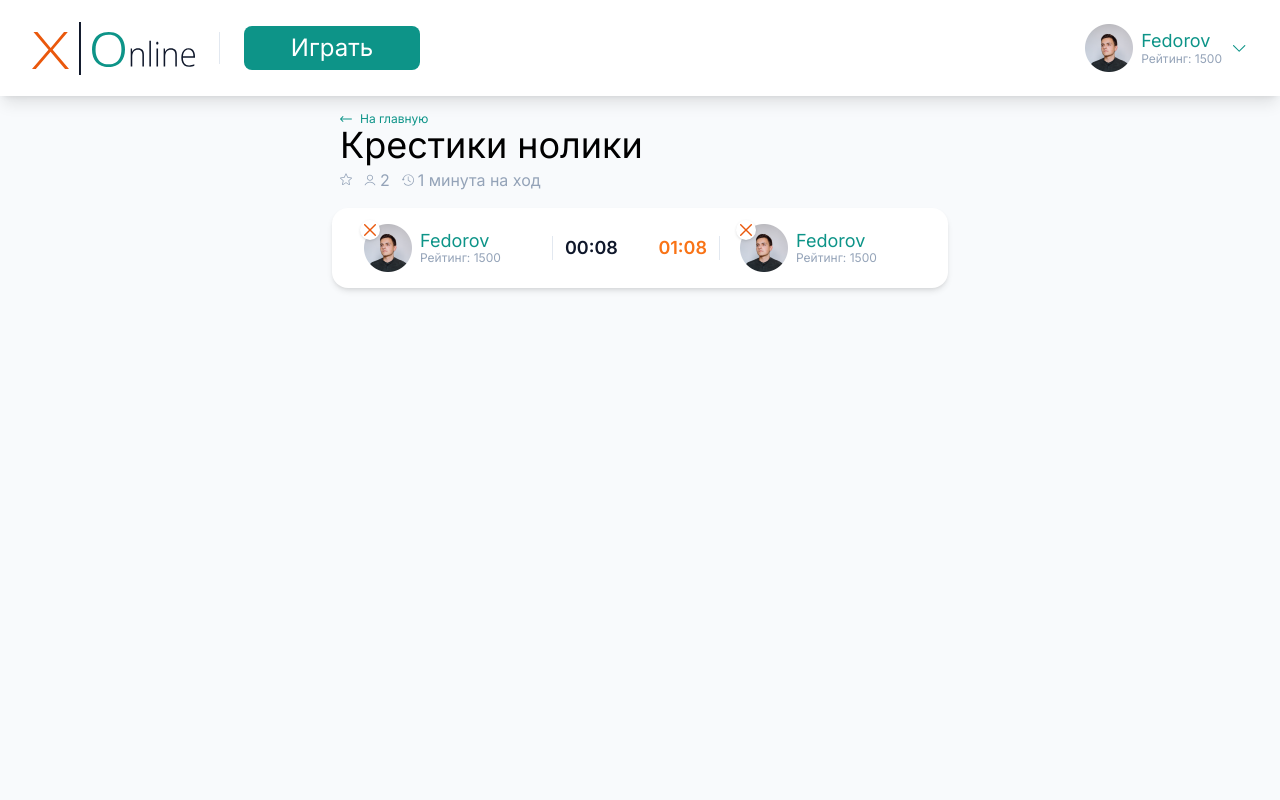
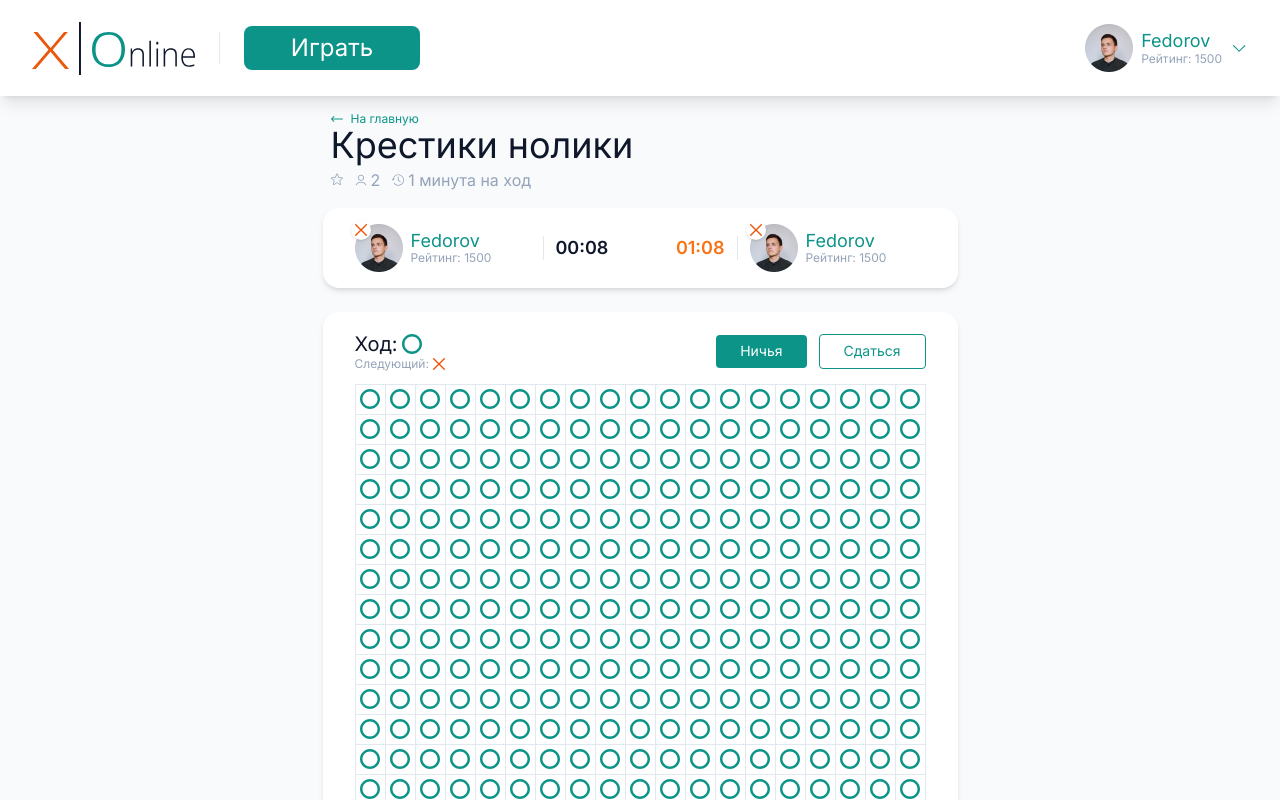
Before and after one commit to Sem4eZ/tic-tac-toe-onlive-version, a Next.js app: page / in a window 1280 px wide. Shown: the top 800 px of the page. Built offline with nearby package versions, Linux system fonts and the light colour scheme.

Commit message:
add: uikit, gameField

```diff
--- /dev/null
+++ b/components/game/game-field.jsx
@@ -0,0 +1,45 @@
+import clsx from "clsx";
+import { ZeroIcon } from "./icons/zero-icon";
+import { CrossIcon } from "./icons/cross-icon";
+import { UiButton } from "../uikit/ui-button";
+
+const cells = new Array(19 * 19).fill(null);
+
+export function GameField({ className }) {
+  return (
+    <div
+      className={clsx(
+        className,
+        "bg-white rounded-2xl shadow-md pt-5 pb-7 px-8",
+      )}
+    >
+      <div className="flex gap-3 items-center">
+        <div className="mr-auto">
+          <div className="flex items-center gap-1 text-xl leading-tight ">
+            Ход: <ZeroIcon className="w-5 h-5" />
+          </div>
+          <div className="flex items-center gap-1 text-xs text-slate-400">
+            Следующий: <CrossIcon />
+          </div>
+        </div>
+        <UiButton size="md" variant="primary">
+          Ничья
+        </UiButton>
+        <UiButton size="md" variant="outline">
+          Сдаться
+        </UiButton>
+      </div>
+
+      <div className="grid grid-cols-[repeat(19,_30px)] grid-rows-[repeat(19,_30px)] pl-px pt-px mt-3">
+        {cells.map((_, i) => (
+          <button
+            key={i}
+            className="border border-slate-200 -ml-px -mt-px flex items-center justify-center"
+          >
+            <ZeroIcon className="w-5 h-5" />
+          </button>
+        ))}
+      </div>
+    </div>
+  );
+}
--- a/components/game/game-info.jsx
+++ b/components/game/game-info.jsx
@@ -23,7 +23,7 @@
 
       <div className="flex gap-3 items-center">
         <div className="text-orange-500 text-lg font-semibold">01:08</div>
-        <div className="h-6 w-px bg-slate-200 mr-2"></div>
+        <div className="h-6 w-px bg-slate-200 "></div>
         <div className="relative">
           <Profile className="w-44" />
           <div className="w-5 h-5 rounded-full bg-white shadow absolute -left-1 -top-1 flex items-center justify-center">
--- a/components/game/index.js
+++ b/components/game/index.js
@@ -1,2 +1,3 @@
 export { GameTitle } from "./game-title";
 export { GameInfo } from "./game-info";
+export { GameField } from "./game-field";
--- a/components/header/header.jsx
+++ b/components/header/header.jsx
@@ -3,6 +3,7 @@
 import { Inter } from "next/font/google";
 import { Profile } from "../profile/porfile";
 import { ArrowDownIcon } from "./icons/arrow-down-icon";
+import { UiButton } from "../uikit/ui-button";
 
 const inter = Inter({ subsets: ["latin"] });
 
@@ -11,9 +12,9 @@
     <header className="flex h-24 items-center px-8 bg-white shadow-lg">
       <Image src={logoSrc} alt="logo" />
       <div className="w-px h-8 bg-slate-200 mx-6"></div>
-      <button className="w-44 bg-teal-600 text-white rounded-lg px-5 py-2 text-2xl leading-tight hover:bg-teal-500 transition-colors">
+      <UiButton className="w-44" variant="primary" size="lg">
         Играть
-      </button>
+      </UiButton>
       <button className="ml-auto flex items-center gap-2 text-teal-600">
         <Profile />
         <ArrowDownIcon />
--- /dev/null
+++ b/components/uikit/ui-button.jsx
@@ -0,0 +1,27 @@
+import { clsx } from "clsx";
+
+/**
+ * @param {{
+ * children: any,
+ * className: string,
+ * size: 'md' | 'lg',
+ * variant: 'primary' | 'outline'
+ * }} props
+ */
+
+export function UiButton({ children, className, size, variant }) {
+  const buttonClassName = clsx(
+    "transition-colors",
+    className,
+    {
+      md: "rounded px-6 py-2 text-sm leading-tight",
+      lg: "rounded-lg px-5 py-2 text-2xl leading-tight",
+    }[size],
+    {
+      primary: "bg-teal-600 text-white hover:bg-teal-500",
+      outline: "border border-teal-600 text-teal-600 hover:bg-teal-50",
+    }[variant],
+  );
+
+  return <button className={buttonClassName}>{children}</button>;
+}
--- a/pages/_app.jsx
+++ b/pages/_app.jsx
@@ -1,11 +1,12 @@
 import "../styles/global.css";
 import { Inter } from "next/font/google";
+import { clsx } from "clsx";
 
 const inter = Inter({ subsets: ["latin"] });
 
 export default function App({ Component, pageProps }) {
   return (
-    <div className={inter.className}>
+    <div className={clsx(inter.className, "text-slate-900")}>
       <Component {...pageProps} />;
     </div>
   );
--- a/pages/index.jsx
+++ b/pages/index.jsx
@@ -1,14 +1,14 @@
 import { Header } from "../components/header/header";
-import { GameTitle } from "../components/game/game-title";
-import { GameInfo } from "../components/game";
+import { GameInfo, GameTitle, GameField } from "../components/game";
 
 export default function HomePage() {
   return (
     <div className="bg-slate-50 min-h-screen">
       <Header />
-      <main className="pt-4 mx-auto max-w-[616px] ">
+      <main className="pt-4 mx-auto w-max">
         <GameTitle />
         <GameInfo className="mt-4" />
+        <GameField className="mt-6" />
       </main>
     </div>
   );
```
